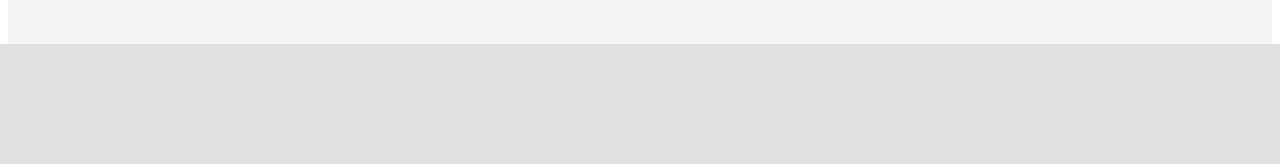
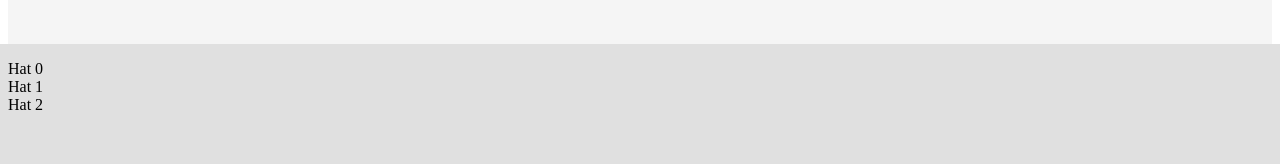
Before and after one commit to itcOnlineGaming/Team_4_2025, a SvelteKit app: page /inventory in a window 1280 px wide. Shown: the part 428-592 px from the top of the page. Built offline with nearby package versions, Linux system fonts and the light colour scheme; grey boxes are pictures that could not be loaded.

Commit message:
9Nl9RFdH - Basic hat switching

```diff
--- a/src/routes/inventory/+page.svelte
+++ b/src/routes/inventory/+page.svelte
@@ -3,7 +3,7 @@
     import { onMount } from 'svelte';
     import CharacterDisplay from '$lib/CharacterDisplay.svelte';
     import { getDefaultCharacter } from '$lib/character';
-    import type { PageLoad } from './$types';
+    import paths from '$lib/assets/paths.json';
 
     const character = getDefaultCharacter();
 
@@ -18,20 +18,11 @@
     let inventoryItems = [];
     let moneyAmount = 0;
 
-    export const load: PageLoad = async ({ fetch }) => {
-        const res = await fetch('/data/player.json');
-
-        if (!res.ok) {
-            throw new Error('Failed to load player data');
-        }
-
-        const player = await res.json();
-
-        return {
-            moneyAmount: player.moneyAmount,
-            inventoryItems: player.inventoryItems
-        };
-    };
+    const hats =[
+        paths.hats[0],
+        paths.hats[1],
+        paths.hats[2]
+    ]
 </script>
 
 <main>
@@ -54,7 +45,15 @@
     </div>
 
     <div class="inventory">
-
+        <div class="hatsTab">
+                {#each hats as hat, i}
+                    <div
+                            on:click={() => character.hat = paths.hats[i]}
+                    >
+                        <span>Hat {i}</span>
+                    </div>
+                {/each}
+        </div>
     </div>
 </main>
 
```
